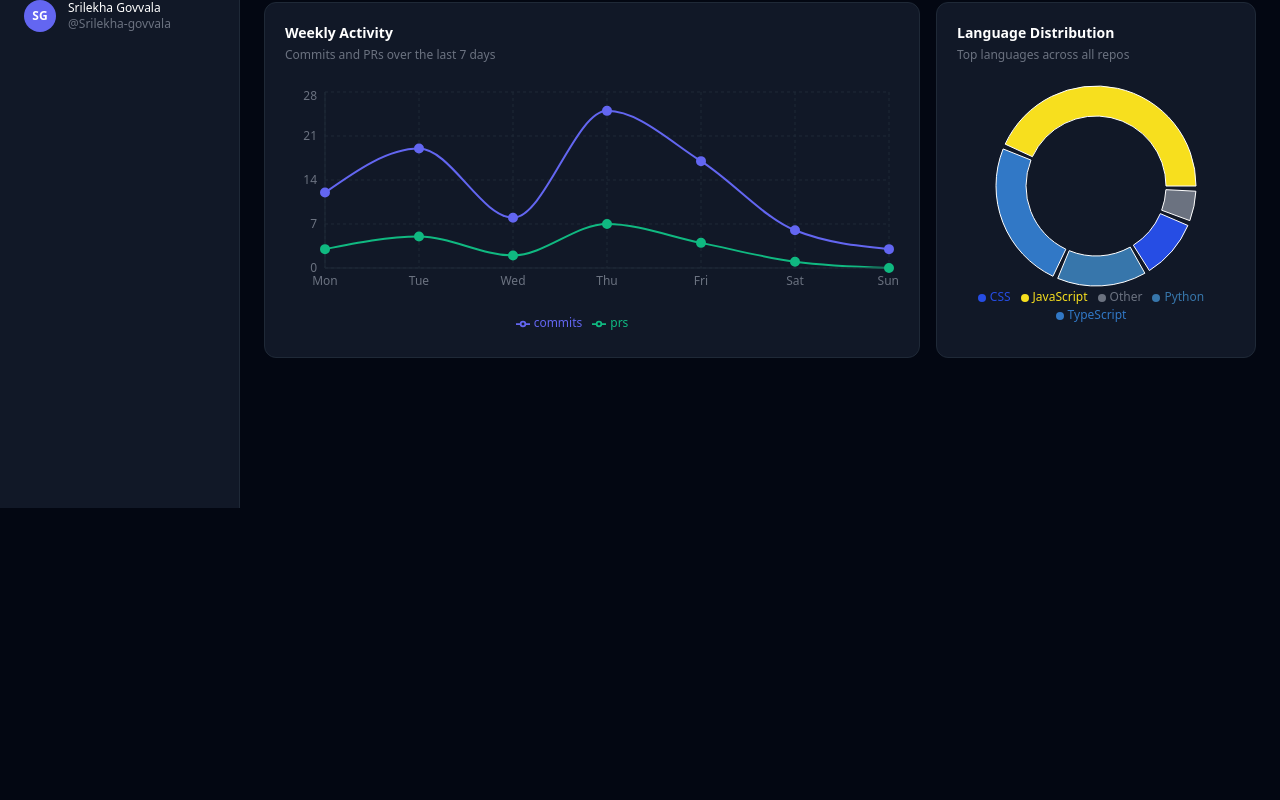
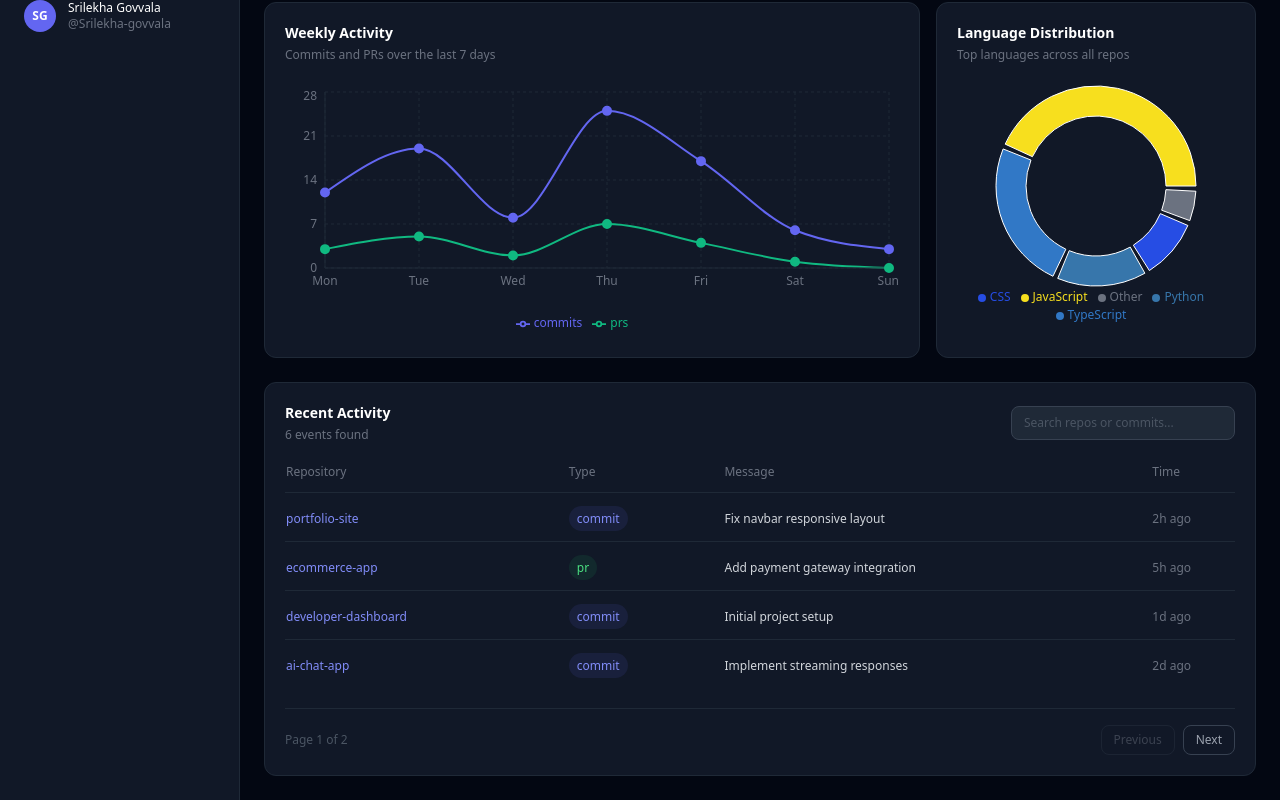
Before and after one commit to Srilekha-govvala/Projects-Vault, a React (Vite) app in the folder developer-dashboard/: page / in a window 1280 px wide. Shown: the part 292-1092 px from the top of the page. Before the commit the page ends 800 px from the top, so only its background shows below. Built offline with nearby package versions, Linux system fonts and the light colour scheme.

Commit message:
# Activity Table in the dashboard & patterns

```diff
--- a/developer-dashboard/src/components/ActivityTable.jsx
+++ b/developer-dashboard/src/components/ActivityTable.jsx
@@ -0,0 +1,106 @@
+import { useSelector, useDispatch } from 'react-redux'
+import { setSearchQuery, setCurrentPage } from '../features/dashboard/dashboardSlice'
+
+export default function ActivityTable() {
+  const dispatch = useDispatch()
+  const { activity, searchQuery, currentPage, itemsPerPage } = useSelector(
+    state => state.dashboard
+  )
+
+  const filtered = activity.filter(
+    item =>
+      item.repo.toLowerCase().includes(searchQuery.toLowerCase()) ||
+      item.message.toLowerCase().includes(searchQuery.toLowerCase())
+  )
+
+  const totalPages = Math.ceil(filtered.length / itemsPerPage)
+  const startIndex = (currentPage - 1) * itemsPerPage
+  const paginated = filtered.slice(startIndex, startIndex + itemsPerPage)
+
+  return (
+    <div className="bg-gray-900 border border-gray-800 rounded-xl p-5">
+      <div className="flex items-center justify-between mb-5">
+        <div>
+          <h3 className="text-white font-semibold text-sm">Recent Activity</h3>
+          <p className="text-gray-500 text-xs mt-1">{filtered.length} events found</p>
+        </div>
+        <input
+          type="text"
+          placeholder="Search repos or commits..."
+          value={searchQuery}
+          onChange={e => dispatch(setSearchQuery(e.target.value))}
+          className="bg-gray-800 border border-gray-700 text-gray-300 text-xs rounded-lg px-3 py-2 w-56 focus:outline-none focus:border-indigo-500 placeholder-gray-600"
+        />
+      </div>
+
+      <div className="overflow-x-auto">
+        <table className="w-full">
+          <thead>
+            <tr className="border-b border-gray-800">
+              <th className="text-left text-gray-500 text-xs font-medium pb-3 pr-4">Repository</th>
+              <th className="text-left text-gray-500 text-xs font-medium pb-3 pr-4">Type</th>
+              <th className="text-left text-gray-500 text-xs font-medium pb-3 pr-4">Message</th>
+              <th className="text-left text-gray-500 text-xs font-medium pb-3">Time</th>
+            </tr>
+          </thead>
+          <tbody className="divide-y divide-gray-800">
+            {paginated.length > 0 ? (
+              paginated.map(item => (
+                <tr key={item.id} className="hover:bg-gray-800/50 transition-colors">
+                  <td className="py-3 pr-4">
+                    <span className="text-indigo-400 text-xs font-medium">{item.repo}</span>
+                  </td>
+                  <td className="py-3 pr-4">
+                    <span className={`text-xs font-medium px-2 py-1 rounded-full ${
+                      item.type === 'commit'
+                        ? 'bg-indigo-500/10 text-indigo-400'
+                        : 'bg-green-500/10 text-green-400'
+                    }`}>
+                      {item.type}
+                    </span>
+                  </td>
+                  <td className="py-3 pr-4">
+                    <span className="text-gray-300 text-xs">{item.message}</span>
+                  </td>
+                  <td className="py-3">
+                    <span className="text-gray-500 text-xs">{item.time}</span>
+                  </td>
+                </tr>
+              ))
+            ) : (
+              <tr>
+                <td colSpan="4" className="py-8 text-center text-gray-600 text-xs">
+                  No results found for "{searchQuery}"
+                </td>
+              </tr>
+            )}
+          </tbody>
+        </table>
+      </div>
+
+      {totalPages > 1 && (
+        <div className="flex items-center justify-between mt-5 pt-4 border-t border-gray-800">
+          <p className="text-gray-600 text-xs">
+            Page {currentPage} of {totalPages}
+          </p>
+          <div className="flex gap-2">
+            <button
+              onClick={() => dispatch(setCurrentPage(currentPage - 1))}
+              disabled={currentPage === 1}
+              className="px-3 py-1.5 text-xs rounded-lg border border-gray-700 text-gray-400 hover:bg-gray-800 disabled:opacity-30 disabled:cursor-not-allowed transition-all"
+            >
+              Previous
+            </button>
+            <button
+              onClick={() => dispatch(setCurrentPage(currentPage + 1))}
+              disabled={currentPage === totalPages}
+              className="px-3 py-1.5 text-xs rounded-lg border border-gray-700 text-gray-400 hover:bg-gray-800 disabled:opacity-30 disabled:cursor-not-allowed transition-all"
+            >
+              Next
+            </button>
+          </div>
+        </div>
+      )}
+    </div>
+  )
+}
--- a/developer-dashboard/src/pages/Dashboard.jsx
+++ b/developer-dashboard/src/pages/Dashboard.jsx
@@ -2,6 +2,7 @@ import { useSelector } from 'react-redux'
 import StatsCard from '../components/StatsCard'
 import ActivityLineChart from '../components/LineChart'
 import DonutChart from '../components/DonutChart'
+import ActivityTable from '../components/ActivityTable'
 
 export default function Dashboard() {
   const stats = useSelector(state => state.dashboard.stats)
@@ -33,6 +34,8 @@ export default function Dashboard() {
           <DonutChart />
         </div>
       </div>
+
+      <ActivityTable />
     </div>
   )
 }
```
Also changed, not shown: 2 other files (tests, documents, lock files or other folders).
